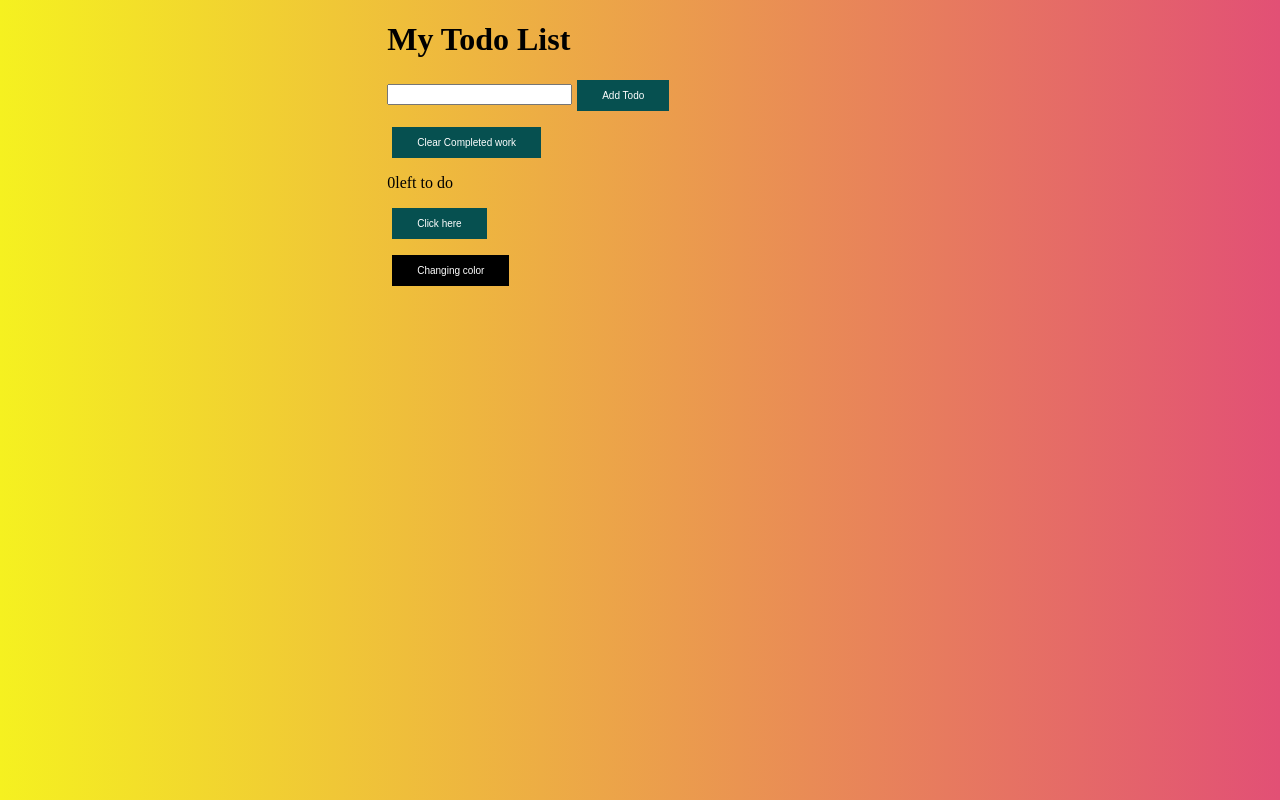
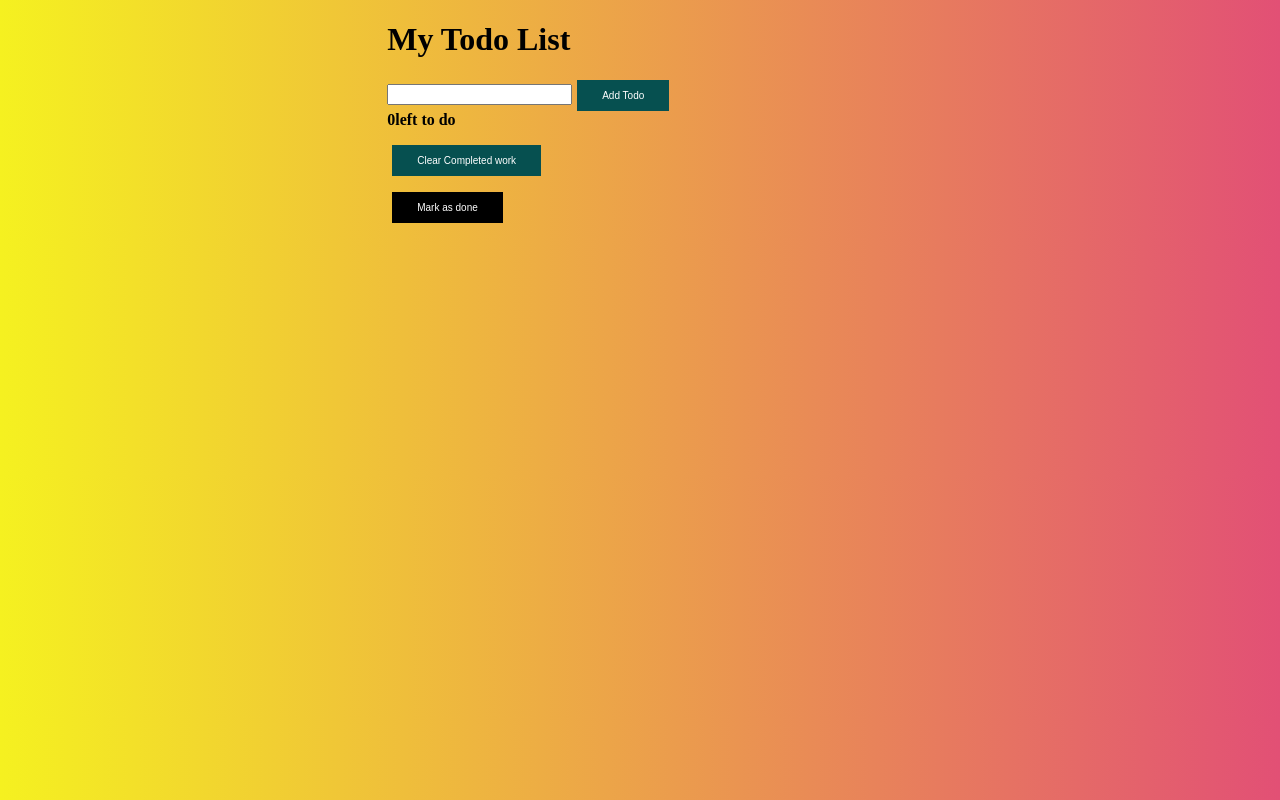
Before and after one commit to athilarahim/TodoList-ReactApp, a React (Create React App) app: page / in a window 1280 px wide. Built offline with nearby package versions, Linux system fonts and the light colour scheme.

Commit message:
added done button

```diff
--- a/src/App.js
+++ b/src/App.js
@@ -39,15 +39,8 @@ function handleClearTodos(){
 }
 
 
-const [textColor, setTextColor] = useState('black');
-const [isBlack, setIsBlack] = useState(true);
 
-const handleChnageTextColor = (e) => {
-  setIsBlack(!isBlack);
-  setTextColor(isBlack ? 'green' : 'black ');
-}
-
-
+const [isdone,setisdone] = useState(false)
 
 
   return (
@@ -55,10 +48,15 @@ const handleChnageTextColor = (e) => {
       <TodoList todos={todos} toggleTodo={toggleTodo}/>
       <input type="text" ref={todoRef} />
       <button onClick={addTodoList}>Add Todo</button>
+      <div><b>{todos.filter(todo => !todo.completed).length}left to do</b></div>
       <p><button onClick={handleClearTodos}>Clear Completed work</button></p>
-      <div>{todos.filter(todo => !todo.completed).length}left to do</div>
-      <p><button value={isBlack} onClick={handleChnageTextColor}>Click here</button></p>
-      <p><button style={{ background:textColor}}>Changing color</button></p>
+      {isdone?
+      (<p><button style={{ background:'green'}} onClick={ () =>{
+        setisdone(false)}}>Mark as undone</button></p>):(<p><button style={{ background:'black'}} onClick={ () =>{
+          setisdone(true)}}>Mark as done</button></p>)}
+
+
+
 
     </>
 
```
